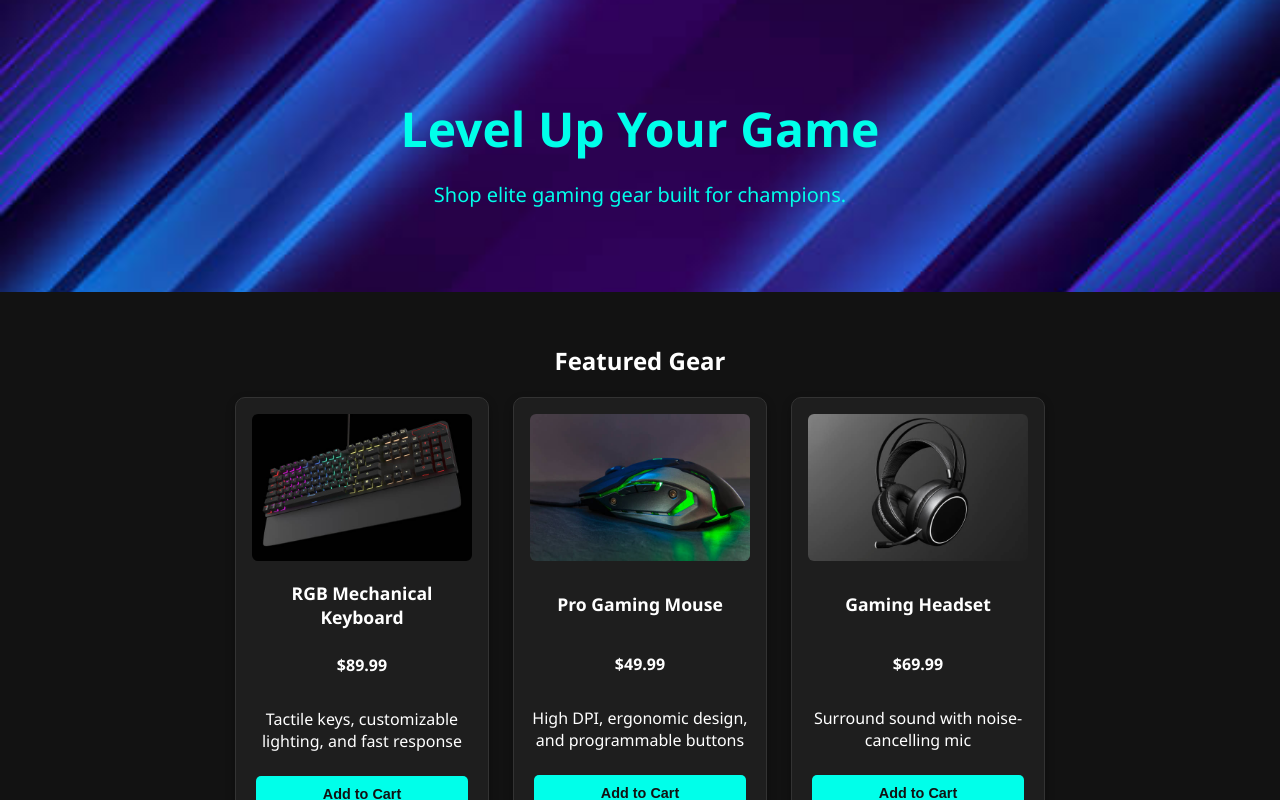
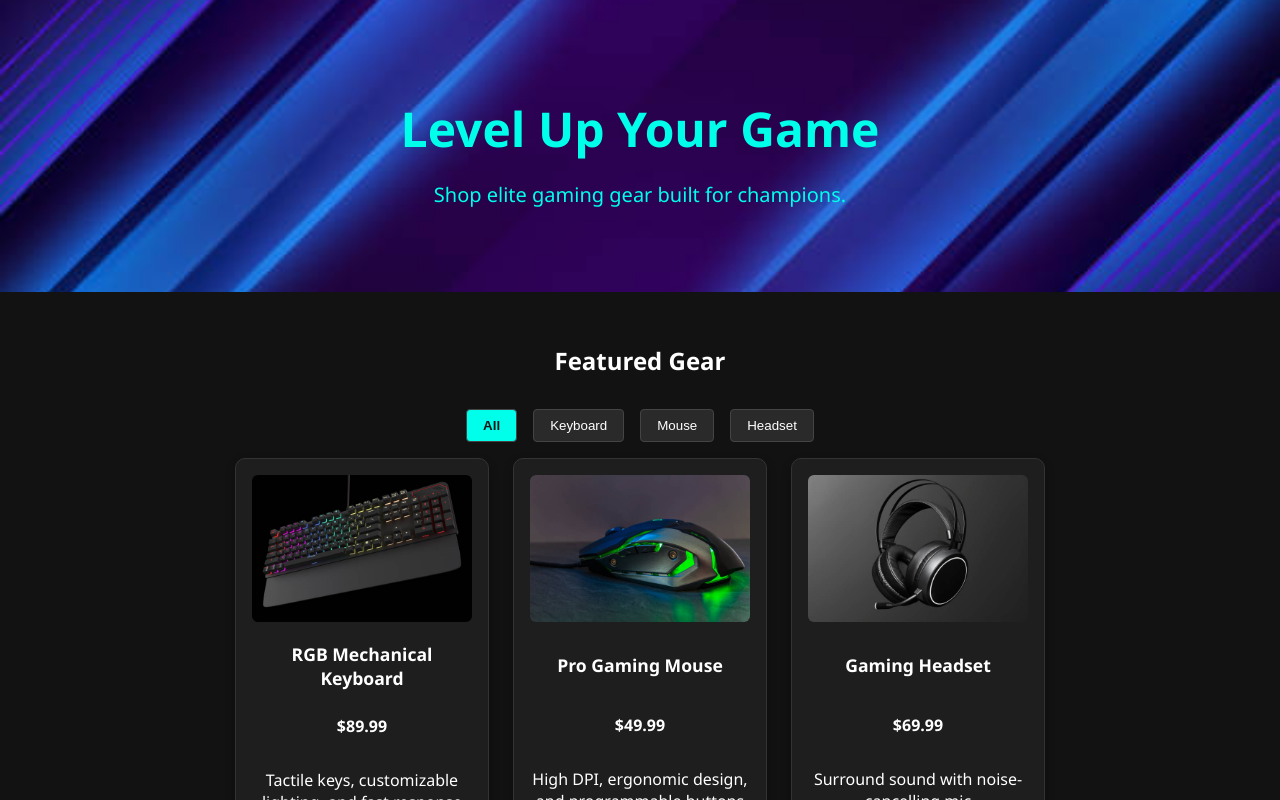
Before and after one commit to joshuadsmithdev/E-commerce-project, a React (Create React App) app in the folder ecom-product-app/: page / in a window 1280 px wide. Shown: the top 800 px of the page. Built offline with nearby package versions, Linux system fonts and the light colour scheme.

Commit message:
created category buttons with styling

```diff
--- a/ecom-product-app/src/App.css
+++ b/ecom-product-app/src/App.css
@@ -35,3 +35,29 @@ footer {
   padding: 1rem;
   font-size: 0.9rem;
 }
+.filter-buttons {
+  display: flex;
+  justify-content: center;
+  gap: 1rem;
+  margin: 2rem 0 1rem;
+}
+
+.filter-buttons button {
+  padding: 8px 16px;
+  background-color: #2a2a2a;
+  color: #fff;
+  border: 1px solid #444;
+  border-radius: 4px;
+  cursor: pointer;
+  transition: background-color 0.2s ease;
+}
+
+.filter-buttons button:hover {
+  background-color: #444;
+}
+
+.filter-buttons .active {
+  background-color: #00ffea;
+  color: #121212;
+  font-weight: bold;
+}
--- a/ecom-product-app/src/App.js
+++ b/ecom-product-app/src/App.js
@@ -10,6 +10,7 @@ function App() {
       price: 89.99,
       description: 'Tactile keys, customizable lighting, and fast response',
       image: '/images/gaming-keyboard.jpg',
+      category: 'Keyboard',
     },
     {
       id: 2,
@@ -17,6 +18,7 @@ function App() {
       price: 49.99,
       description: 'High DPI, ergonomic design, and programmable buttons',
       image: '/images/gaming-mouse.jpg',
+      category: 'Mouse',
     },
     {
       id: 3,
@@ -24,8 +26,14 @@ function App() {
       price: 69.99,
       description: 'Surround sound with noise-cancelling mic',
       image: '/images/gaming-headset.jpg',
+      category: 'Headset',
     },
   ]);
+  const [selectedCategory, setSelectedCategory] = useState('All');
+  const filteredProducts = selectedCategory === 'All'
+  ? products
+  : products.filter(product => product.category === selectedCategory);
+
 
   return (
     <div className="App">
@@ -38,7 +46,19 @@ function App() {
 
       <section className="featured">
         <h2>Featured Gear</h2>
-        <ProductList products={products} />
+         <div className="filter-buttons">
+            {['All', 'Keyboard', 'Mouse', 'Headset'].map(category => (
+            <button
+              key={category}
+              onClick={() => setSelectedCategory(category)}
+              className={selectedCategory === category ? 'active' : ''}
+    >
+              {category}
+            </button>
+          ))}
+        </div>
+
+        <ProductList products={filteredProducts} />
       </section>
       <footer>
         <p>&copy; 2025 GameHub Gear. All rights reserved.</p>
```
